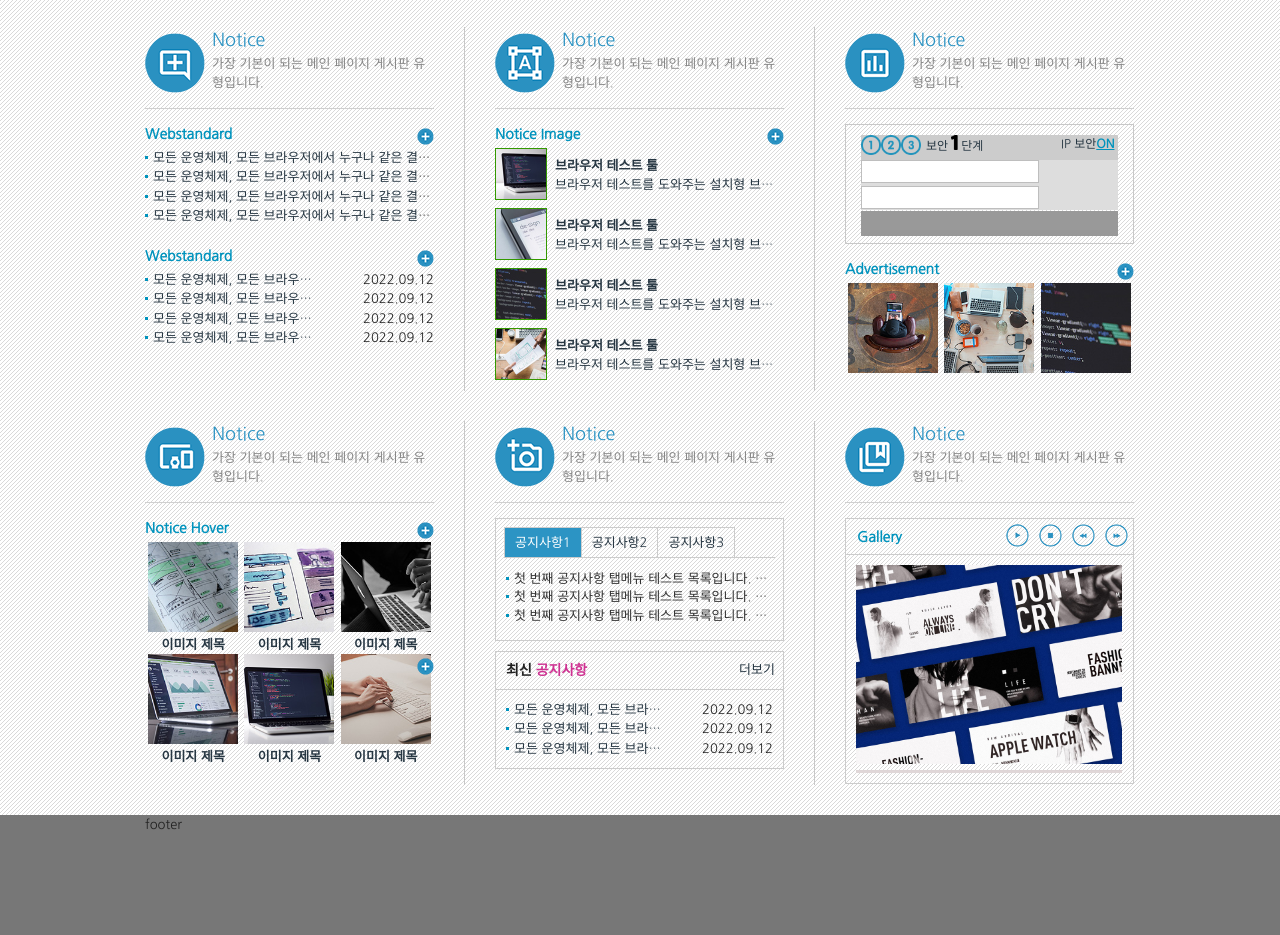
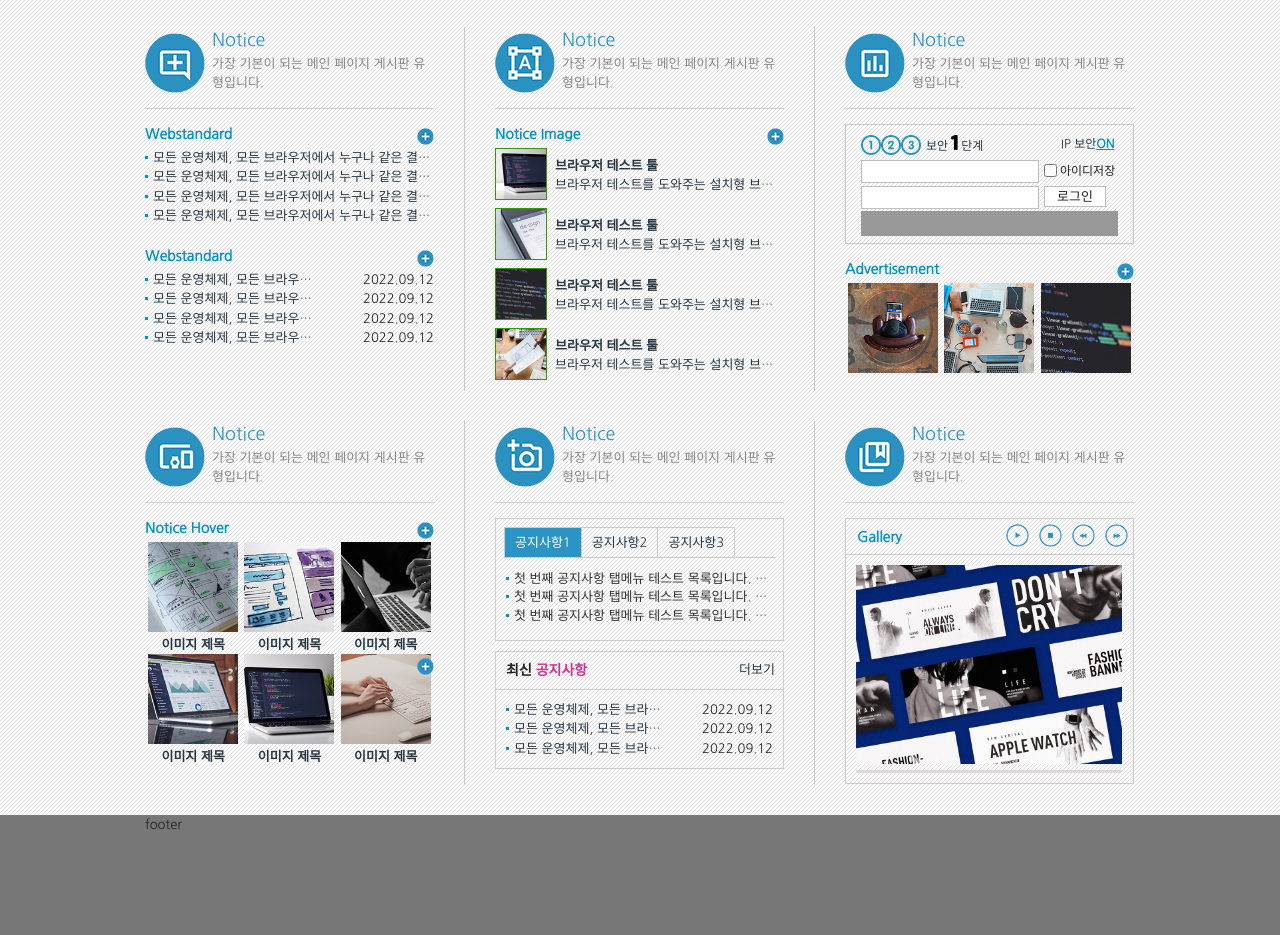
Before and after one commit to braverokmc79/web_publishing_project1, a plain HTML site: page index.html in a window 1280 px wide. Shown: the part 854-1789 px from the top of the page. Drawn offline with Linux system fonts and the light colour scheme; a web font is replaced by a local one.

Commit message:
41. 웹표준 사이트 만들기 - login5

```diff
--- a/css/style.css
+++ b/css/style.css
@@ -256,7 +256,7 @@ body{
 
 /* login-wrap */
 #login-wrap{border: 1px solid #c8c8c8; height: 118px; margin-bottom: 15px;position: relative; font-size: 12px;}
-#login-header{width: 257px; height: 25px; background-color: #ccc; position: absolute; left: 15px; top: 10px; }
+#login-header{width: 257px; height: 25px;  position: absolute; left: 15px; top: 10px; }
 #login-header .login_level{overflow: hidden;}
 #login-header .login_level li{ width: 20px; height: 20px; float: left;}
 #login-header .login_level li a{}
@@ -269,8 +269,14 @@ body{
 #login-header .login_info .ip{position: absolute; left: 135px; top:0px;width: 70px;}
 #login-header .login_info .ip span{font-weight: bold; color: #0093bd; text-decoration:underline;text-transform: uppercase;}
 
-#login-contents{width: 257px; height: 50px; background-color: #ddd; position: absolute; left: 15px; top: 35px;}
+#login-contents{width: 257px; height: 50px;  position: absolute; left: 15px; top: 35px;}
 #login-contents .dt label{width: 0px; height: 0px; font-size: 0px; overflow: hidden; line-height: 0px; position: absolute; left: 0px; top: 0px;}
 #login-contents .input_text{width: 170px; height: 16px; color: #444; border: 1px solid #bebebe; padding: 2px 2px 3px 4px; margin-bottom: 3px;}
 
+#login-contents .keep{position: absolute; left: 183px; top:0; width: 80px;top:2px;}
+#login-contents .keep .input_check{vertical-align: -2px;margin-right: 3px;}
+
+#login-contents .keep .submit{background: #fff;border: 1px solid #bebebe;width: 62px; position: absolute; left:0px ;top:24px;}
+
+
 #login-footer{width: 257px; height: 25px; background-color: #999; position: absolute; left: 15px; top: 86px;}
--- a/index.html
+++ b/index.html
@@ -8,13 +8,16 @@
     <meta name="description" content="웹 퍼블리셔를 위한 정보 공유 사이트 수업 입니다." >
     <meta name="keywords" content="웹표준,웹표준사이트, 웹접근성, webstroyboy" >
     <title>Webstandard</title>
+
+    <!-- webfont -->
+    <link href="https://fonts.googleapis.com/css2?family=Nanum+Gothic&family=Noto+Sans+KR:wght@400;500;700;900&display=swap" rel="stylesheet">
+    <link href="https://fonts.googleapis.com/css?family=Nanum+Brush+Script" rel="stylesheet">
+
     <!-- style -->
     <link rel="stylesheet" href="css/reset.css">
     <link rel="stylesheet" href="css/style.css">
 
-    <!-- webfont -->
-    <link href="https://fonts.googleapis.com/css2?family=Nanum+Gothic&family=Noto+Sans+KR:wght@400;500;700;900&display=swap" rel="stylesheet">
-    <link href="https://fonts.googleapis.com/css?family=Nanum+Brush+Script" rel="stylesheet">
+
 </head>
 <body>
 
@@ -278,6 +281,10 @@
                                                     <input type="password" id="upw" name="upw" maxlength="16" title="비밀번호" class="input_text" >
                                                 </li>
                                             </ul>
+                                            <p class="keep">
+                                                <input type="checkbox" id="keeping" class="input_check"><label for="keeping">아이디저장</label>
+                                                <button type="submit" alt="로그인" class="submit">로그인</button>
+                                            </p>
                                         </fieldset>
                                     </form>
                                 </div>
```
